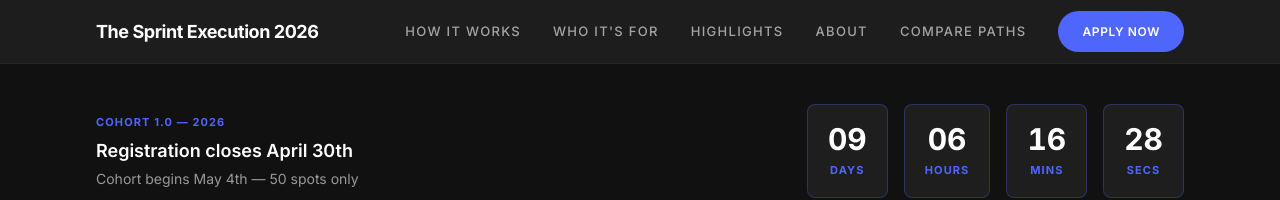
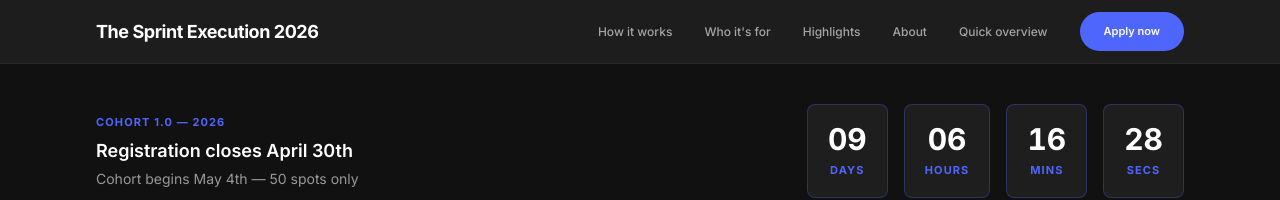
Before and after one commit to Adebayo0001/Sprint-Execution, a React (Vite) app: page / in a window 1280 px wide. Shown: the top 200 px of the page. Built offline with nearby package versions, Linux system fonts and the light colour scheme; no server answers; the database is empty.

Commit message:
refactor: Adjust navigation link and button styles
Updates font sizes and minor text for consistency and improved readability in the main navigation.

```diff
--- a/src/App.tsx
+++ b/src/App.tsx
@@ -200,15 +200,15 @@ const Navbar = () => {
 
       <div className="hidden lg:flex items-center gap-8">
         {[
-          { label: 'How It Works', id: 'how-it-works' },
-          { label: 'Who It\'s For', id: 'who-it-is-for' },
+          { label: 'How it works', id: 'how-it-works' },
+          { label: 'Who it\'s for', id: 'who-it-is-for' },
           { label: 'Highlights', id: 'highlights' },
           { label: 'About', id: 'about' }
         ].map((item) => (
           <button
             key={item.id}
             onClick={() => scrollToSection(item.id)}
-            className="text-[13px] uppercase tracking-widest text-white/60 hover:text-brand-blue font-medium transition-colors cursor-pointer"
+            className="text-[12px] text-white/60 hover:text-brand-blue font-medium transition-colors cursor-pointer"
           >
             {item.label}
           </button>
@@ -216,16 +216,16 @@ const Navbar = () => {
 
         <Link
           to="/compare"
-          className="text-[13px] uppercase tracking-widest text-white/60 hover:text-brand-blue font-medium transition-colors"
+          className="text-[12px] text-white/60 hover:text-brand-blue font-medium transition-colors"
         >
-          Compare Paths
+          Quick overview
         </Link>
 
         <button
           onClick={() => scrollToSection('apply')}
-          className="bg-brand-blue text-white text-[12px] uppercase tracking-wider font-semibold px-6 py-2.5 rounded-full hover:scale-105 transition-transform"
+          className="bg-brand-blue text-white text-[11px] font-semibold px-6 py-2.5 rounded-full hover:scale-105 transition-transform"
         >
-          Apply Now
+          Apply now
         </button>
       </div>
 
```
